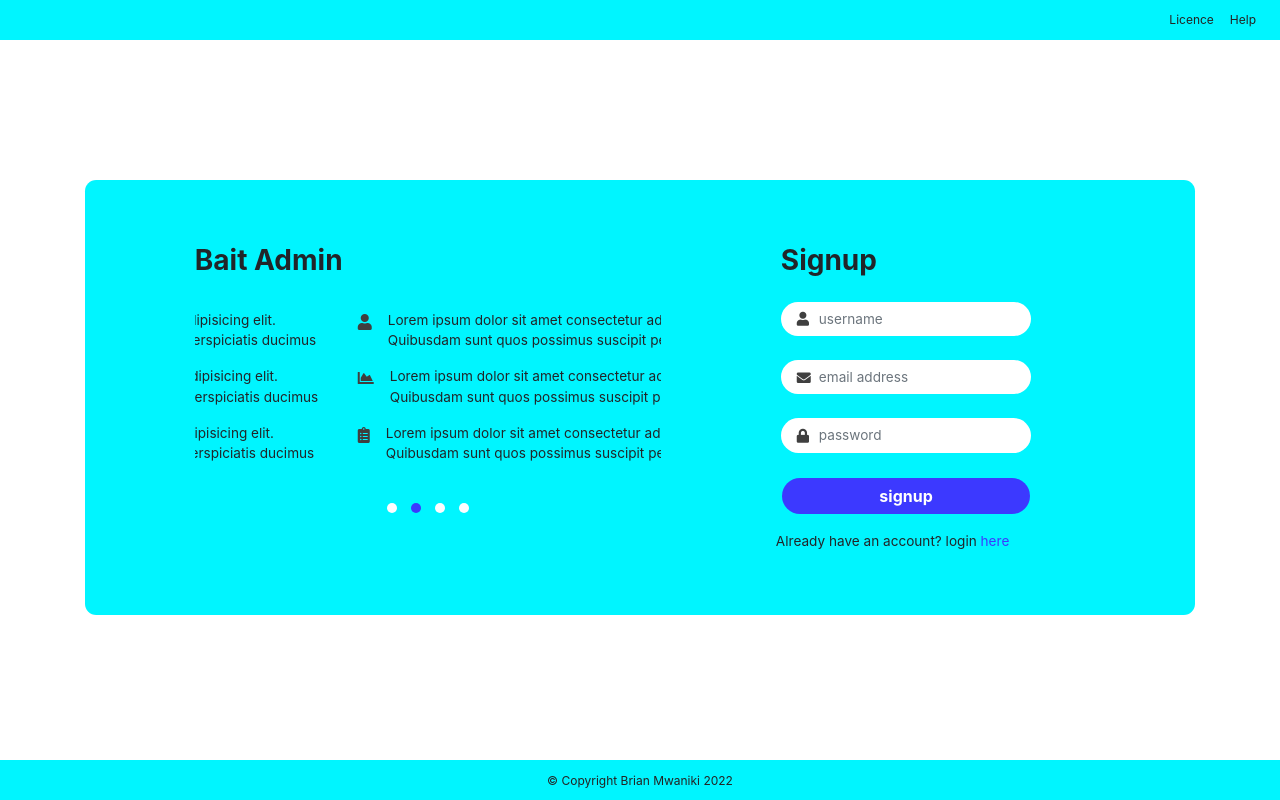
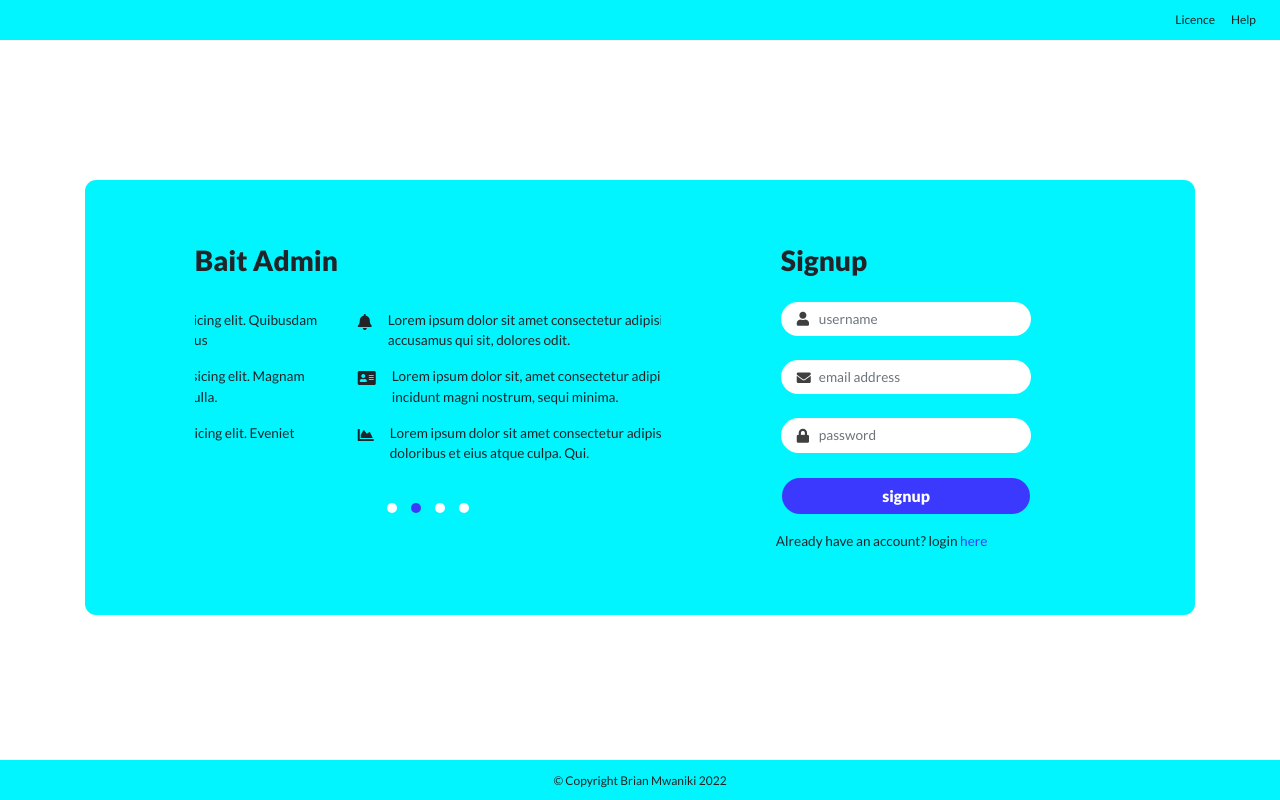
Before and after one commit to bryanmwaniqi/bait-admin-dashboard, a plain HTML site: page register.html in a window 1280 px wide. Drawn offline with nearby package versions, Linux system fonts and the light colour scheme.

Commit message:
add google fonts and update icons

```diff
--- a/css/style.css
+++ b/css/style.css
@@ -8,8 +8,9 @@
 *{
     margin: 0;
     padding: 0;
+    font-family: 'Lato', sans-serif;
 }
-i{
+form i{
     color: #3f3f3f;
 }
 .round-input{
--- a/register.html
+++ b/register.html
@@ -11,6 +11,11 @@
 
         <!-- fontawesome css -->
         <link rel="stylesheet" href="https://cdnjs.cloudflare.com/ajax/libs/font-awesome/5.14.0/css/all.min.css">
+
+        <!-- Google fonts -->
+        <link rel="preconnect" href="https://fonts.googleapis.com">
+        <link rel="preconnect" href="https://fonts.gstatic.com" crossorigin>
+        <link href="https://fonts.googleapis.com/css2?family=Lato:wght@100;300;400;900&display=swap" rel="stylesheet">
 
         <!-- owl carousel css -->
         <link rel="stylesheet" href="https://cdnjs.cloudflare.com/ajax/libs/OwlCarousel2/2.3.4/assets/owl.carousel.min.css">
@@ -67,7 +72,7 @@
                                                 <i class="fas fa-chart-area"></i>
                                             </div>
                                             <div>
-                                                <p>Lorem ipsum dolor sit amet consectetur adipisicing elit. Quibusdam sunt quos possimus suscipit perspiciatis ducimus</p>
+                                                <p>Lorem ipsum dolor sit amet consectetur, adipisicing elit. Magnam distinctio doloremque, voluptate libero odio nulla.</p>
                                             </div>
                                         </div>
                                         <div class="feature-icon d-flex">
@@ -75,7 +80,7 @@
                                                 <i class="fas fa-solid fa-clipboard-list"></i>
                                             </div>
                                             <div>
-                                                <p>Lorem ipsum dolor sit amet consectetur adipisicing elit. Quibusdam sunt quos possimus suscipit perspiciatis ducimus</p>
+                                                <p>Lorem ipsum dolor sit amet, consectetur adipisicing elit. Eveniet quisquam labore earum nihil quis suscipit.</p>
                                             </div>
                                         </div>
                                     </div>
@@ -84,10 +89,18 @@
                                     <div class="container">
                                         <div class="feature-icon d-flex">
                                             <div class="icon-con pr-3">
-                                                <i class=" fas fa-solid fa-user"></i>
+                                                <i class="fas fa-solid fa-bell"></i>
                                             </div>
                                             <div>
-                                                <p>Lorem ipsum dolor sit amet consectetur adipisicing elit. Quibusdam sunt quos possimus suscipit perspiciatis ducimus</p>
+                                                <p>Lorem ipsum dolor sit amet consectetur adipisicing elit. Quo quidem accusamus qui sit, dolores odit.</p>
+                                            </div>
+                                        </div>
+                                        <div class="feature-icon d-flex">
+                                            <div class="icon-con pr-3">
+                                                <i class="fas fa-solid fa-address-card"></i>
+                                            </div>
+                                            <div>
+                                                <p>Lorem ipsum dolor sit, amet consectetur adipisicing elit. Modi nisi incidunt magni nostrum, sequi minima.</p>
                                             </div>
                                         </div>
                                         <div class="feature-icon d-flex">
@@ -95,15 +108,7 @@
                                                 <i class="fas fa-chart-area"></i>
                                             </div>
                                             <div>
-                                                <p>Lorem ipsum dolor sit amet consectetur adipisicing elit. Quibusdam sunt quos possimus suscipit perspiciatis ducimus</p>
-                                            </div>
-                                        </div>
-                                        <div class="feature-icon d-flex">
-                                            <div class="icon-con pr-3">
-                                                <i class="fas fa-solid fa-clipboard-list"></i>
-                                            </div>
-                                            <div>
-                                                <p>Lorem ipsum dolor sit amet consectetur adipisicing elit. Quibusdam sunt quos possimus suscipit perspiciatis ducimus</p>
+                                                <p>Lorem ipsum dolor sit amet consectetur adipisicing elit. Nemo doloribus et eius atque culpa. Qui.</p>
                                             </div>
                                         </div>
                                     </div>
@@ -112,18 +117,18 @@
                                     <div class="container">
                                         <div class="feature-icon d-flex">
                                             <div class="icon-con pr-3">
-                                                <i class=" fas fa-solid fa-user"></i>
+                                                <i class="fas fa-solid fa-receipt"></i>
                                             </div>
                                             <div>
-                                                <p>Lorem ipsum dolor sit amet consectetur adipisicing elit. Quibusdam sunt quos possimus suscipit perspiciatis ducimus</p>
+                                                <p>Lorem ipsum dolor sit, amet consectetur adipisicing elit. Odio amet enim inventore eligendi earum deleniti.</p>
                                             </div>
                                         </div>
                                         <div class="feature-icon d-flex">
                                             <div class="icon-con pr-3">
-                                                <i class="fas fa-chart-area"></i>
+                                                <i class="fas fa-solid fa-hourglass-start"></i>
                                             </div>
                                             <div>
-                                                <p>Lorem ipsum dolor sit amet consectetur adipisicing elit. Quibusdam sunt quos possimus suscipit perspiciatis ducimus</p>
+                                                <p>Lorem, ipsum dolor sit amet consectetur adipisicing elit. Laborum fugiat veritatis mollitia quidem commodi officia.</p>
                                             </div>
                                         </div>
                                         <div class="feature-icon d-flex">
@@ -131,7 +136,7 @@
                                                 <i class="fas fa-solid fa-clipboard-list"></i>
                                             </div>
                                             <div>
-                                                <p>Lorem ipsum dolor sit amet consectetur adipisicing elit. Quibusdam sunt quos possimus suscipit perspiciatis ducimus</p>
+                                                <p>Lorem ipsum dolor sit amet consectetur adipisicing elit. Odit dicta velit vitae omnis? Dicta, debitis.</p>
                                             </div>
                                         </div>
                                     </div>
@@ -140,10 +145,10 @@
                                     <div class="container">
                                         <div class="feature-icon d-flex">
                                             <div class="icon-con pr-3">
-                                                <i class=" fas fa-solid fa-user"></i>
+                                                <i class="fas fa-solid fa-file-invoice"></i>
                                             </div>
                                             <div>
-                                                <p>Lorem ipsum dolor sit amet consectetur adipisicing elit. Quibusdam sunt quos possimus suscipit perspiciatis ducimus</p>
+                                                <p>Lorem ipsum dolor sit, amet consectetur adipisicing elit. Officia numquam animi laborum assumenda atque labore.</p>
                                             </div>
                                         </div>
                                         <div class="feature-icon d-flex">
@@ -151,15 +156,15 @@
                                                 <i class="fas fa-chart-area"></i>
                                             </div>
                                             <div>
-                                                <p>Lorem ipsum dolor sit amet consectetur adipisicing elit. Quibusdam sunt quos possimus suscipit perspiciatis ducimus</p>
+                                                <p>Lorem ipsum, dolor sit amet consectetur adipisicing elit. Quaerat nostrum eveniet repellendus. Officia, iste ipsa.</p>
                                             </div>
                                         </div>
                                         <div class="feature-icon d-flex">
                                             <div class="icon-con pr-3">
-                                                <i class="fas fa-solid fa-clipboard-list"></i>
+                                                <i class="fas fa-solid fa-address-card"></i>
                                             </div>
                                             <div>
-                                                <p>Lorem ipsum dolor sit amet consectetur adipisicing elit. Quibusdam sunt quos possimus suscipit perspiciatis ducimus</p>
+                                                <p>Lorem ipsum dolor sit amet, consectetur adipisicing elit. Laudantium iure deleniti ratione mollitia eos doloremque</p>
                                             </div>
                                         </div>
                                     </div>
@@ -171,7 +176,6 @@
                             <form id="signup" class="p-0 ml-md-5">
                                 <div id="username-row" class="form-row">
                                     <div class="form-group col col-md-9">
-                                        <!-- <label for="fullname">Username:</label> -->
                                         <span class="form-icon">
                                             <i class="fas fa-user fa-sm" aria-hidden="true"></i>
                                         </span>
```
